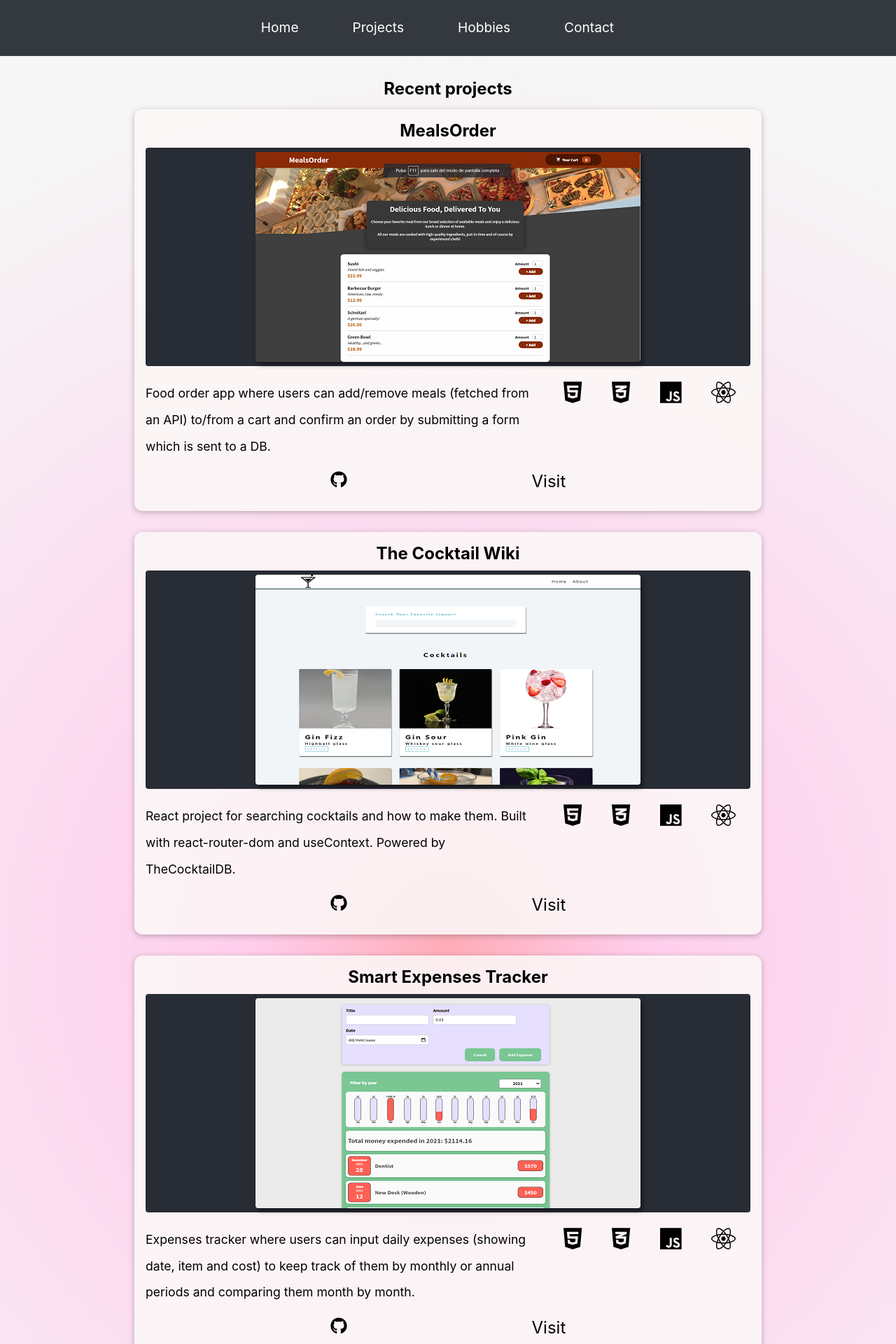
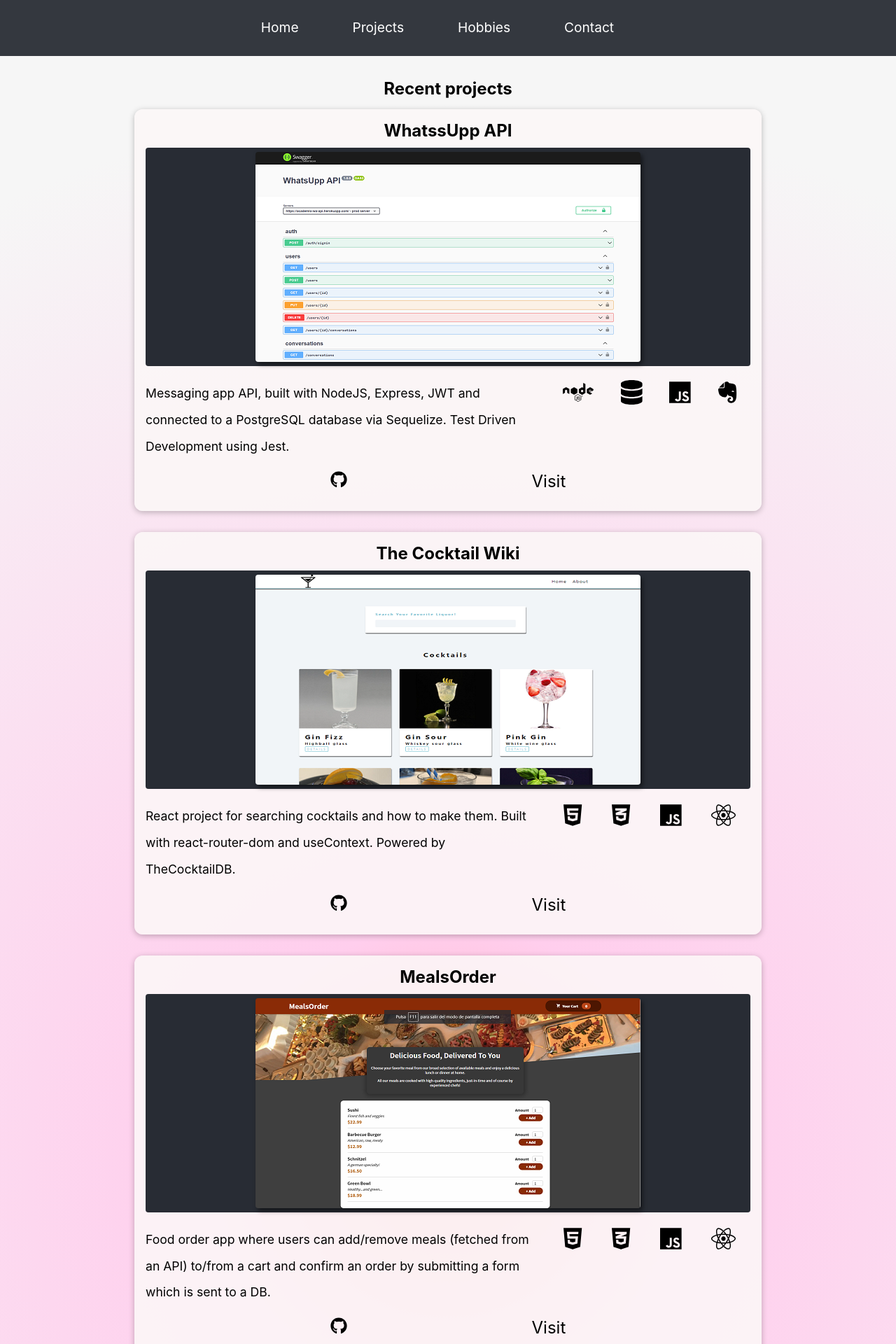
Before and after one commit to GtzRicky/portfolio, a React (Create React App) app: page /projects in a window 1280 px wide. Shown: the top 1920 px of the page at 70% size. Built offline with nearby package versions, Linux system fonts and the light colour scheme.

Commit message:
added whatsupp project

```diff
--- a/src/components/Projects.js
+++ b/src/components/Projects.js
@@ -1,7 +1,8 @@
 import React from 'react';
 import Card from '../UI/Card';
 import { FontAwesomeIcon } from '@fortawesome/react-fontawesome';
-import { faHtml5, faCss3Alt, faJs, faNodeJs, faReact, faGithub } from '@fortawesome/free-brands-svg-icons';
+import { faHtml5, faCss3Alt, faJs, faNode, faReact, faGithub, faEvernote } from '@fortawesome/free-brands-svg-icons';
+import { faDatabase } from '@fortawesome/free-solid-svg-icons';
 
 import classes from './Projects.module.css';
 
@@ -10,27 +11,27 @@ const Projects = () => {
         <section className={classes.projects}>
             <h2>Recent projects</h2>
             <div className={classes['projects-container']}>
-                <Card className={classes['project-card']}>
-                    <h2>MealsOrder</h2>
+            <Card className={classes['project-card']}>
+                    <h2>WhatssUpp API</h2>
                     <div className={classes['pic-container']}>
-                        <a target='_blank' rel='noreferrer noopener' href='https://the-cocktails-wiki.netlify.app/' className={classes.visit}>
-                            <img src='assets/projects/food-order.png' alt='meals-order'/>
+                        <a target='_blank' rel='noreferrer noopener' href='https://academlo-wa-api.herokuapp.com/api-docs/' className={classes.visit}>
+                            <img src='assets/projects/whatsupp-api.png' alt='whatsupp-api'/>
                         </a>
                     </div>
                     <div className={classes['icons-container']}>
                         <p>
-                            Food order app where users can add/remove meals (fetched from an API) to/from a cart and confirm an order by submitting a form which is sent to a DB.
+                            Messaging app API, built with NodeJS, Express, JWT and connected to a PostgreSQL database via Sequelize. Test Driven Development using Jest.
                         </p>
                         <div className={classes.techs}>
-                            <FontAwesomeIcon icon={faHtml5}/>
-                            <FontAwesomeIcon icon={faCss3Alt}/>
-                            <FontAwesomeIcon icon={faJs}/>
-                            <FontAwesomeIcon icon={faReact}/>
+                            <FontAwesomeIcon icon={faNode} />
+                            <FontAwesomeIcon icon={faDatabase} />
+                            <FontAwesomeIcon icon={faJs} />
+                            <FontAwesomeIcon icon={faEvernote} />
                         </div>
                     </div>
                     <div className={classes.links}>
-                        <a target='_blank' rel='noreferrer noopener' href='https://github.com/GtzRicky/food-order-app' className={classes.github}><FontAwesomeIcon icon={faGithub} /></a>
-                        <a target='_blank' rel='noreferrer noopener' href='https://react-foods.netlify.app/' className={classes.visit}>Visit</a>
+                        <a target='_blank' rel='noreferrer noopener' href='https://github.com/GtzRicky/boilerplate-sequelize' className={classes.github}><FontAwesomeIcon icon={faGithub} /></a>
+                        <a target='_blank' rel='noreferrer noopener' href='https://academlo-wa-api.herokuapp.com/api-docs/' className={classes.visit}>Visit</a>
                     </div>
                 </Card>
                 <Card className={classes['project-card']}>
@@ -54,6 +55,29 @@ const Projects = () => {
                     <div className={classes.links}>
                         <a target='_blank' rel='noreferrer noopener' href='https://github.com/GtzRicky/The-Cocktails-Wiki' className={classes.github}><FontAwesomeIcon icon={faGithub} /></a>
                         <a target='_blank' rel='noreferrer noopener' href='https://the-cocktails-wiki.netlify.app/' className={classes.visit}>Visit</a>
+                    </div>
+                </Card>
+                <Card className={classes['project-card']}>
+                    <h2>MealsOrder</h2>
+                    <div className={classes['pic-container']}>
+                        <a target='_blank' rel='noreferrer noopener' href='https://the-cocktails-wiki.netlify.app/' className={classes.visit}>
+                            <img src='assets/projects/food-order.png' alt='meals-order'/>
+                        </a>
+                    </div>
+                    <div className={classes['icons-container']}>
+                        <p>
+                            Food order app where users can add/remove meals (fetched from an API) to/from a cart and confirm an order by submitting a form which is sent to a DB.
+                        </p>
+                        <div className={classes.techs}>
+                            <FontAwesomeIcon icon={faHtml5}/>
+                            <FontAwesomeIcon icon={faCss3Alt}/>
+                            <FontAwesomeIcon icon={faJs}/>
+                            <FontAwesomeIcon icon={faReact}/>
+                        </div>
+                    </div>
+                    <div className={classes.links}>
+                        <a target='_blank' rel='noreferrer noopener' href='https://github.com/GtzRicky/food-order-app' className={classes.github}><FontAwesomeIcon icon={faGithub} /></a>
+                        <a target='_blank' rel='noreferrer noopener' href='https://react-foods.netlify.app/' className={classes.visit}>Visit</a>
                     </div>
                 </Card>
                 <Card className={classes['project-card']}>
```
Also changed, not shown: public/assets/projects/whatsupp-api.png (added), 1 other file (tests, documents, lock files or other folders).
